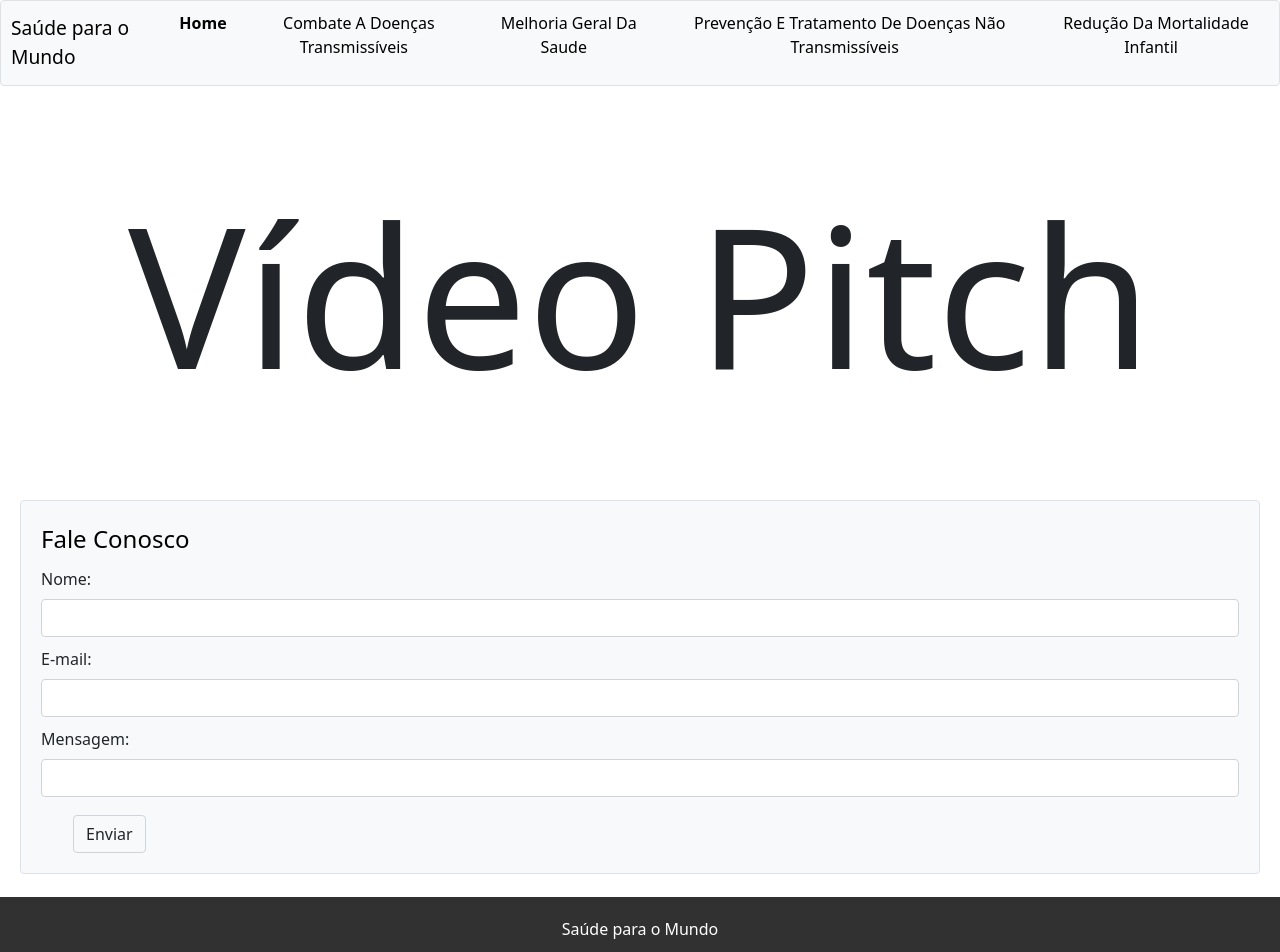
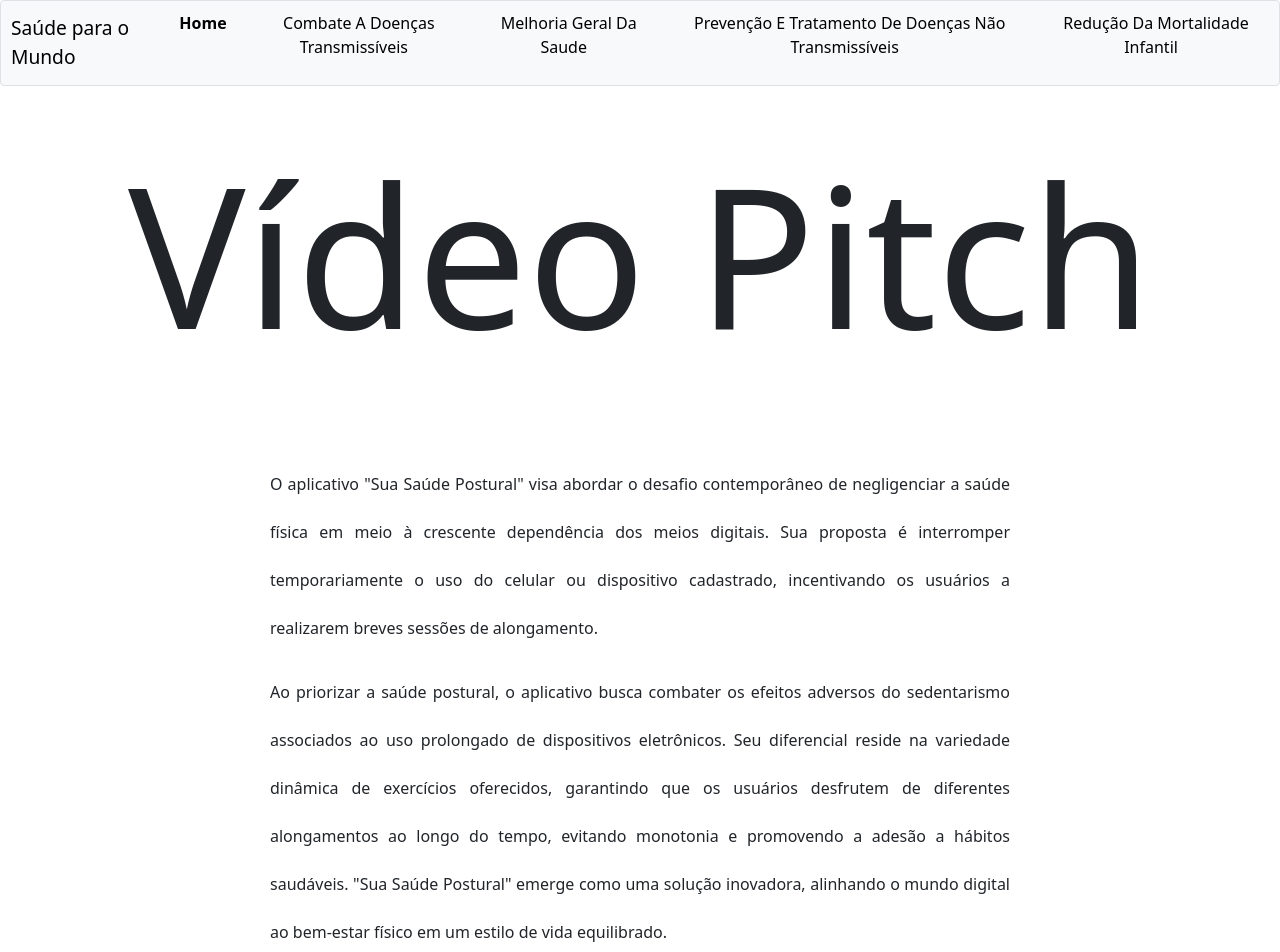
Before and after one commit to Grupo-FiapOn/Global_Solutions2, a React (Create React App) app: page / in a window 1280 px wide. Shown: the top 952 px of the page. Built offline with nearby package versions, Linux system fonts and the light colour scheme.

Commit message:
adicionando vídeo e conteúdo Home

```diff
--- a/src/components/Home.js
+++ b/src/components/Home.js
@@ -1,5 +1,5 @@
-//importar imagens:
-//import nomedaimagem from "./../imagens/nomedaimagem.png
+import React from 'react'
+import YouTube from 'react-youtube'
 import '../css/styles.css'
 
 import { useState } from "react"
@@ -9,7 +9,7 @@ import * as yup from "yup"
 
 //validacoes para meu formulario
 const schema = yup.object({
-    nome: yup.string().trim().min(5,"Digite seu Nome e Sobrenome").required("Preencha o seu Nome"),
+    nome: yup.string().trim().matches(/^[A-Za-z ]*$/, 'O nome deve conter apenas letras e espaços').min(5,"Digite seu Nome e Sobrenome").required("Preencha o seu Nome"),
     email: yup.string().trim().email("Digite um e-mail válido!").required("Preencha o seu e-mail"),
     mensagem: yup.string().trim().min(10,"A Mensagem deve conter um mínimo de palavras!").required("Escreva sua mensagem"),
     }).required();
@@ -44,10 +44,34 @@ function salvarEmLocalStorage(dados) {
 
     }
 
+    const videoOptions = {
+        height: '390',
+        width: '640',
+        playerVars: {
+          autoplay: 1,
+        },
+      };
+
+      const videoId = 'https://www.youtube.com/watch?v=pUCe_F2XUdw'; // Replace with your actual YouTube video ID
+
+
     return(
         <div>
             <div className="VideoPitch">
                 <div className="VideoPitch">Vídeo Pitch</div>
+                <YouTube videoId={videoId} opts={videoOptions} />
+            </div>
+
+            <div className='textohome'>
+
+                <p>O aplicativo "Sua Saúde Postural" visa abordar o desafio contemporâneo de negligenciar a saúde física em meio
+                 à crescente dependência dos meios digitais. Sua proposta é interromper temporariamente
+                 o uso do celular ou dispositivo cadastrado, incentivando os usuários a realizarem breves sessões de alongamento.</p>
+                <p> Ao priorizar a saúde postural, o aplicativo busca combater os efeitos adversos do sedentarismo associados ao
+                 uso prolongado de dispositivos eletrônicos. Seu diferencial reside na variedade dinâmica de exercícios oferecidos,
+                 garantindo que os usuários desfrutem de diferentes alongamentos ao longo do tempo, evitando monotonia e promovendo
+                 a adesão a hábitos saudáveis. "Sua Saúde Postural" emerge como uma solução inovadora, alinhando o mundo digital ao
+                 bem-estar físico em um estilo de vida equilibrado.</p>
             </div>
 
             <div className="Formulario">
--- a/src/components/MelhoriaGeralDaSaude.js
+++ b/src/components/MelhoriaGeralDaSaude.js
@@ -28,7 +28,7 @@ function MelhoriaGeralDaSaude() {
 
     return(
         <div className="MelhoriaGeralDaSaude">
-            <h2>Melhoria Geral Da Saude</h2>
+
             <Slider {...settings}>
                 <div>
                     <h3 className="saude_a_distancia">Saúde a Distância</h3>
--- a/src/components/PrevencaoETratamentoDeDoencasNaoTransmissiveis.js
+++ b/src/components/PrevencaoETratamentoDeDoencasNaoTransmissiveis.js
@@ -58,7 +58,7 @@ function PrevencaoETratamentoDeDoencasNaoTransmissiveis() {
     return (
       <div className="prevencao-container">
         <div className="prevencao-box">
-          <h2>Prevenção e Tratamento de Doenças Não Transmissíveis</h2>
+
           <h3>Um Guia Rápido:</h3>
           <p>
             As doenças não transmissíveis são responsáveis por 72% das mortes no Brasil! Os impactos
--- a/src/components/ReducaoDaMortalidadeInfantil.js
+++ b/src/components/ReducaoDaMortalidadeInfantil.js
@@ -1,10 +1,28 @@
-//import nomedaimagem from "./../imagens/nomedaimagem.png
-import '../css/styles.css'
+import React from 'react';
+import Slider from 'react-slick';
+import 'slick-carousel/slick/slick.css';
+import 'slick-carousel/slick/slick-theme.css';
+import '../css/styles.css';
+
+
 function ReducaoDaMortalidadeInfantil(){
+    // Configurações do Slider
+    const settings = {
+        dots: true,
+        infinite: true,
+        speed: 500,
+        slidesToShow: 1,
+        slidesToScroll: 1,
+        centerMode: true,
+        centerPadding: '0',
+      };
+
 
     return(
         <div className="ReducaoDaMortalidadeInfantil">
-            <h2>Redução Da Mortalidade Infantil</h2>
+
+            <Slider {...settings}>
+                    <div>
                         <h3>Dados</h3>
                         <p> Segundo dados da Organização Mundial da Saúde (OMS), em 2019, a taxa global de mortalidade infantil era de aproximadamente 38 mortes por 1.000 nascidos vivos.</p>
                         <p>As principais causas de morte em crianças menores de 5 anos são: complicações de parto prematuro, asfixia/trauma durante o parto, pneumonia, diarreia e malária, todas as quais podem ser prevenidas ou tratadas com acesso a intervenções acessíveis em saúde e saneamento.</p>
@@ -12,8 +30,8 @@ function ReducaoDaMortalidadeInfantil(){
                         <p>Desde 1990, a taxa global de mortalidade de menores de 5 anos caiu 60%, de 93 mortes por 1000 recém-nascidos em 1990 para 37 em 2020. Isto equivale a 1 em 11 crianças que morrem antes de completar 5 anos em 1990, em comparação com 1 em 27 em 2020.</p>
 
                         <p> Essas informações fornecem uma visão geral em relação à mortalidade infantil, de modo a conscientizar na busca de soluções para tal problemática, já que essas taxas são indicadores não somente da saúde infantil, mas da saúde de uma sociedade.</p>
-
-            <img src="imagens/foto3.avif" title="" alt="" width="60%"/>
+                    </div>
+                    <div>
                         <h3>Principais Desafios e Causas</h3>
 
                         <p>A mortalidade infantil é uma problemática complexa, a qual se relaciona com uma combinação de fatores sociais, econômicos e de saúde.
@@ -29,7 +47,8 @@ function ReducaoDaMortalidadeInfantil(){
                                 <li>Doenças Infecciosas</li>
                                 <li>Condições Sanitárias Precárias</li>
                             </ul>
-
+                    </div>
+                    <div>
                         <h3>Possíveis Soluções</h3>
                         <p>É notório que se faz necessário a iniciativa da cooperação generalizada em torno desse tema, uma vez que ao proteger a vida das crianças estaremos protegendo o futuro da sociedade e, por consequência, seu sucesso. Essas são algumas medidas que podem ser tomadas em torno disso:</p>
                             <ul>
@@ -40,8 +59,8 @@ function ReducaoDaMortalidadeInfantil(){
                                 <li>Inovações em Tecnologia da Saúde</li>
                                 <li>Combate Ativo contra a Desnutrição</li>
                             </ul>
-
-
+                    </div>
+            </Slider>
         </div>
 
         )
--- a/src/css/styles.css
+++ b/src/css/styles.css
@@ -1,5 +1,5 @@
 .Menu .menu {
-    margin-bottom: 20px;
+    margin-bottom: -20px;
     background-color: #f8f9fa;
     border: 1px solid #dee2e6;
     border-radius: 4px;
@@ -52,12 +52,24 @@
     font-weight: bold;
   }
 
+.textohome {
+    margin-left: 270px;
+    margin-right: 270px;
+    margin-top: 20px;
+    margin-bottom: 60px;
+    line-height: 3em;
+    text-align: justify;
+  }
+
 .Formulario {
     margin: 20px;
     padding: 20px;
     border: 1px solid #dee2e6;
     border-radius: 4px;
     background-color: #f8f9fa;
+   /* max-width: 1000px; /* a largura máxima para o form */
+   /* margin-left: auto; /* Center the form on the page */
+    /*margin-right: auto;*/
  }
 
 .Formulario fieldset {
@@ -85,6 +97,10 @@
     margin-top: 0.5rem;
  }
 
+ .Formulario textarea {
+  resize: vertical; /* Allow vertical resizing of the textarea */
+}
+
 .Formulario button {
     display: inline-block;
     font-weight: 400;
@@ -101,8 +117,9 @@
     transition: color 0.15s ease-in-out, background-color 0.15s ease-in-out, border-color 0.15s ease-in-out, box-shadow 0.15s ease-in-out;
     cursor: pointer;
     margin-top: 0.5rem;
-    margin-left: 2rem;
-    margin-right: 2rem;
+    margin-left: auto; /* Center the button within the form */
+    margin-right: auto;
+    display: block;
  }
 
 .Formulario button:hover {
@@ -183,7 +200,7 @@
   }
 
   .MelhoriaGeralDaSaude h3 {
-    margin-top: 30px;
+    margin-top: 20px;
     margin-bottom: 10px; /* Ajuste conforme necessário */
   }
 
@@ -193,6 +210,10 @@
      width: auto;
      height: 25vh;
     margin: 0 auto;
+  }
+
+  .MelhoriaGeralDaSaude .slick-dots{
+  bottom: -35px;
   }
 
   .MelhoriaGeralDaSaude .slick-dots li button::before {
@@ -205,7 +226,7 @@
     display: flex;
     flex-direction: column;
     align-items: center;
-    margin-top: 20px;
+    margin-top: 0;
 }
 
 .prevencao-container {
@@ -243,7 +264,7 @@
   }
 
   .prevencao-box h3 {
-    margin-top: 40px;
+    margin-top: 20px;
     margin-bottom: 40px;
 }
   .prevencao-box p, h3, h5 {
@@ -254,10 +275,41 @@
     line-height: 3em;
 }
 
-.ReducaoDaMortalidadeInfantil{
-    text-align: center;
+.ReducaoDaMortalidadeInfantil {
+  text-align: center;
+  margin-left: 200px;
+  margin-right: 200px;
+  margin-top: 20px;
+  margin-bottom: 20px;
+  line-height: 2em;
 }
 
+.ReducaoDaMortalidadeInfantil h2 {
+  margin-bottom: 20px;
+}
+
+.ReducaoDaMortalidadeInfantil h3 {
+  margin-bottom: 20px;
+  margin-top: 20px;
+}
+
+.ReducaoDaMortalidadeInfantil p {
+  margin-bottom: 15px;
+}
+
+.ReducaoDaMortalidadeInfantil ul {
+  margin-bottom: 15px;
+  list-style-type: none;
+  padding: 0;
+}
+.ReducaoDaMortalidadeInfantil img {
+  width: 100%; /* Make the image responsive within its container */
+  margin-bottom: 15px;
+}
+
+.ReducaoDaMortalidadeInfantil .slick-dots li button::before {
+  font-size: 16px;
+}
 
 
 /* .Footer {
```
Also changed, not shown: public/img/prevencaodoenca.jpg, 1 other file (tests, documents, lock files or other folders). Lines whose indentation alone changed are shown as unchanged.
